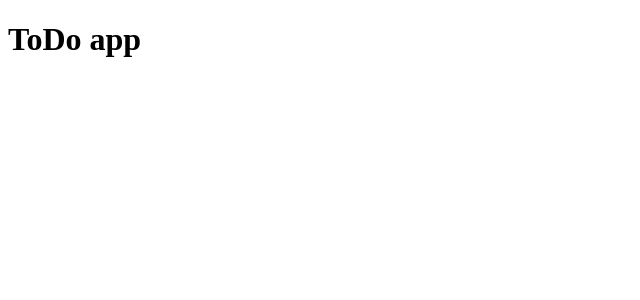
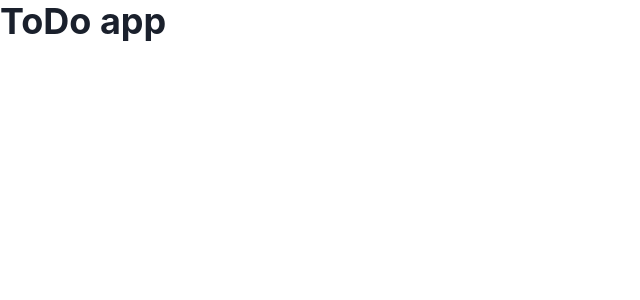
Before and after one commit to matsu3m/todo-app-practice-1, a React (Vite) app in the folder frontend/: page / in a window 1280 px wide. Shown: the top 300 px of the page, without its empty margins (0-640 px from the left). Built offline with nearby package versions, Linux system fonts and the light colour scheme.

Commit message:
Chakra UI の導入

```diff
--- a/frontend/package.json
+++ b/frontend/package.json
@@ -8,6 +8,10 @@
     "preview": "vite preview"
   },
   "dependencies": {
+    "@chakra-ui/react": "2.8.2",
+    "@emotion/react": "11.11.3",
+    "@emotion/styled": "11.11.0",
+    "framer-motion": "11.0.5",
     "react": "18.2.0",
     "react-dom": "18.2.0"
   },
--- a/frontend/src/App.tsx
+++ b/frontend/src/App.tsx
@@ -1,5 +1,7 @@
+import { Heading } from "@chakra-ui/react";
+
 const App = () => {
-  return <h1>ToDo app</h1>;
+  return <Heading>ToDo app</Heading>;
 };
 
 export default App;
--- a/frontend/src/main.tsx
+++ b/frontend/src/main.tsx
@@ -1,6 +1,7 @@
 import React from "react";
 import ReactDOM from "react-dom/client";
 import App from "@/src/App";
+import { ChakraProvider } from "@chakra-ui/react";
 
 const root = document.getElementById("root");
 if (root === null) {
@@ -9,6 +10,8 @@
 
 ReactDOM.createRoot(root).render(
   <React.StrictMode>
-    <App />
+    <ChakraProvider>
+      <App />
+    </ChakraProvider>
   </React.StrictMode>,
 );
```
Also changed, not shown: 1 other file (tests, documents, lock files or other folders).
